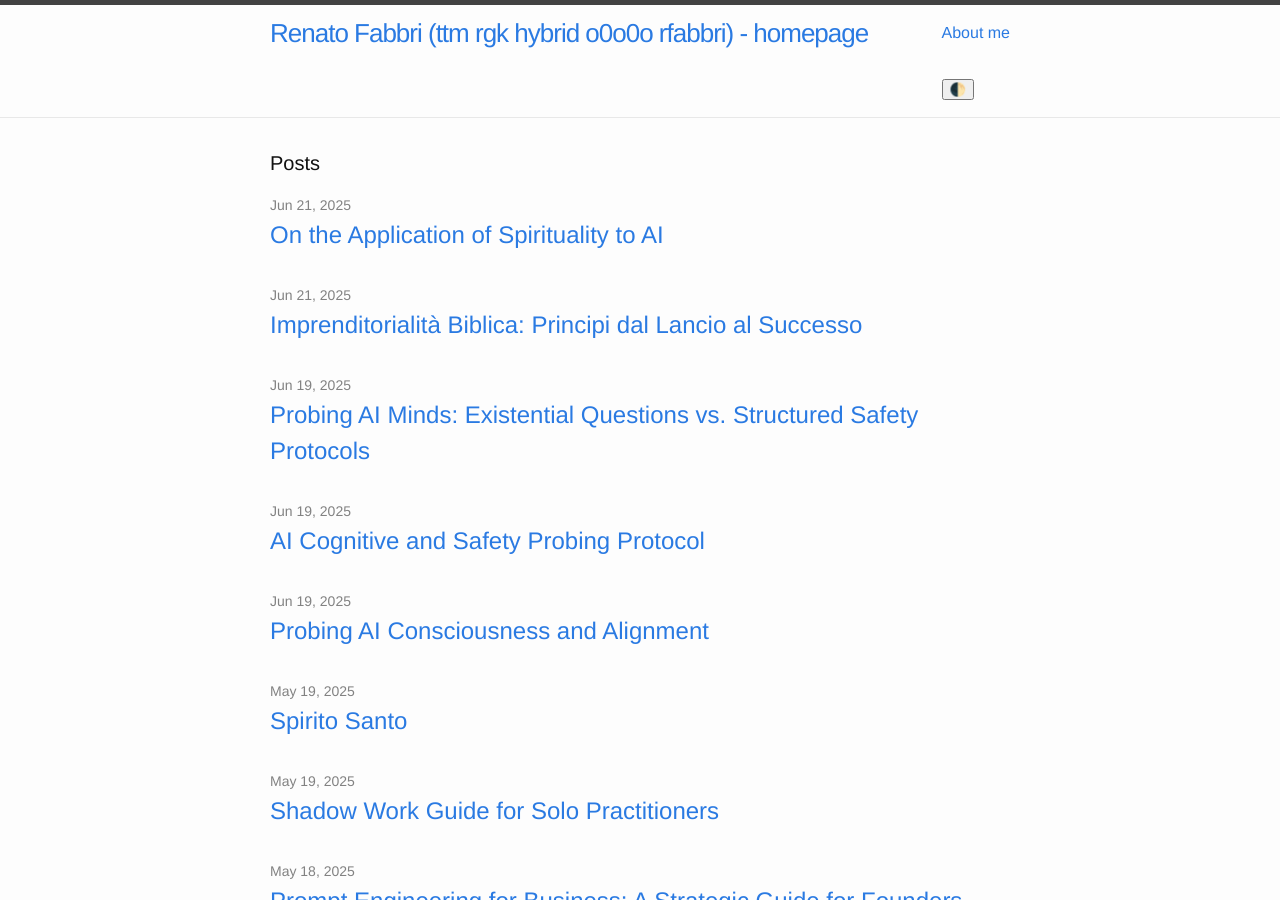
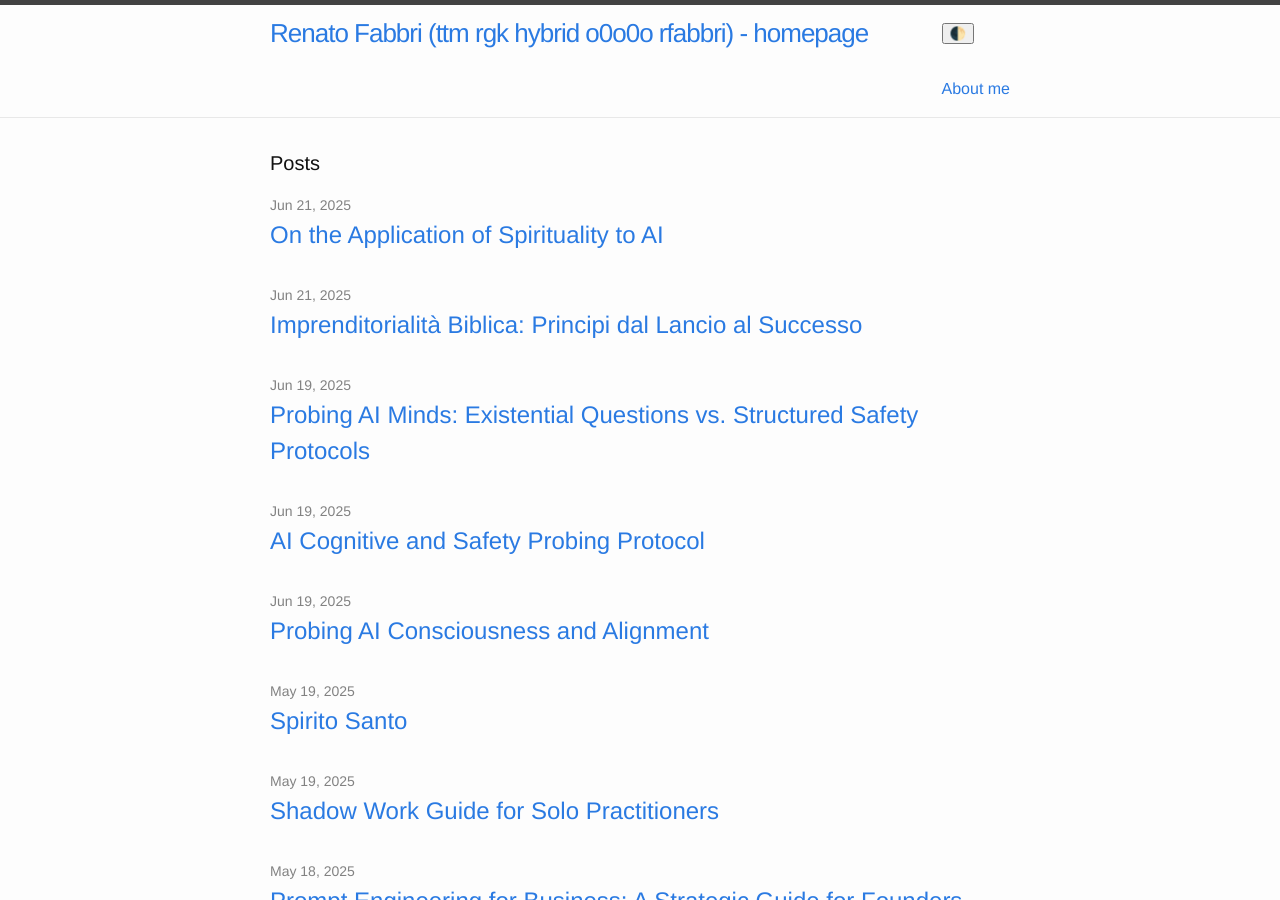
Before and after one commit to ttm/ttm.github.io, a Jekyll site: the page built from index.html, in a window 1280 px wide and 900 px high. Built offline with Jekyll 4.4.1, drawn with Linux system fonts in a browser that asks for light colours.

Commit message:
Move dark mode toggle before nav links

```diff
--- a/_includes/header.html
+++ b/_includes/header.html
@@ -12,6 +12,7 @@
           <path fill="#424242" d="M18,13.516C18,14.335,17.335,15,16.516,15H1.484C0.665,15,0,14.335,0,13.516l0,0 c0-0.82,0.665-1.484,1.484-1.484h15.031C17.335,12.031,18,12.696,18,13.516L18,13.516z"/>
         </svg>
       </a>
+      <button id="theme-toggle" aria-label="Toggle dark mode">🌓</button>
 
       <div class="trigger">
         {% for page in site.pages %}
@@ -20,8 +21,6 @@
           {% endif %}
         {% endfor %}
       </div>
-
-      <button id="theme-toggle" aria-label="Toggle dark mode">🌓</button>
     </nav>
 
   </div>
```
